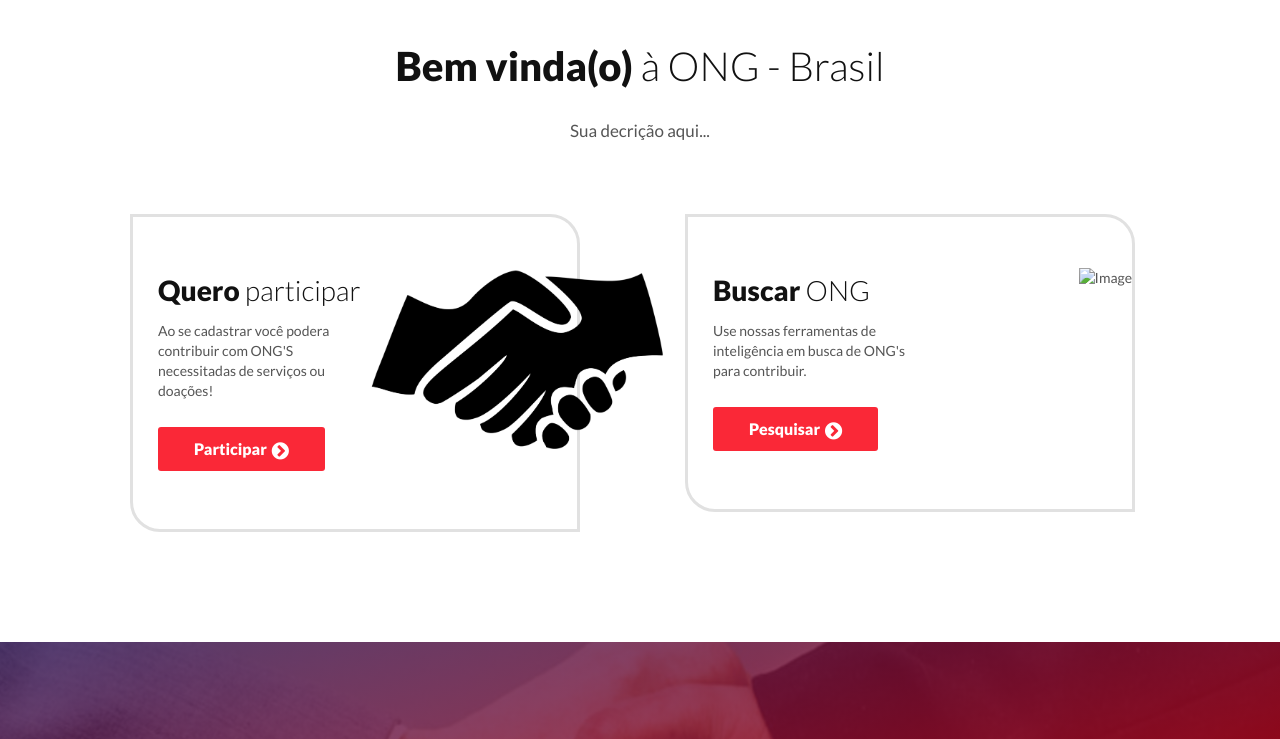
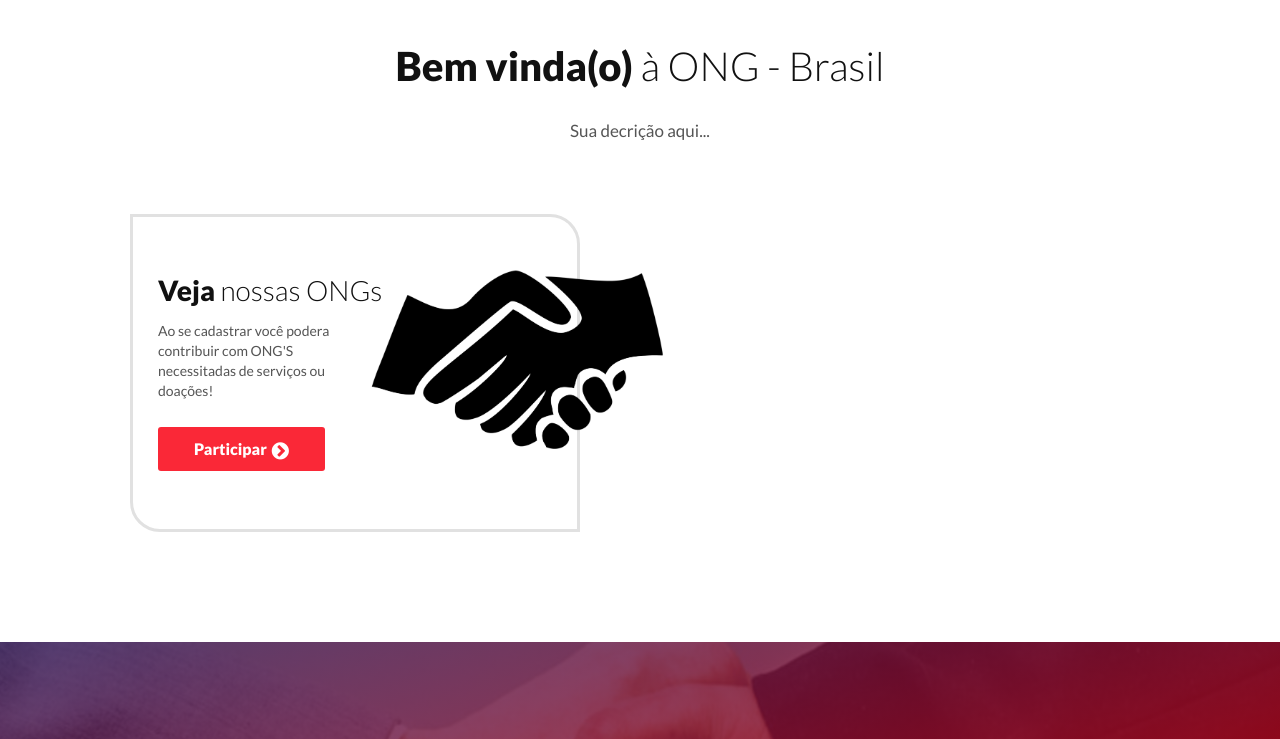
Before and after one commit to suelenquadros/HerokuProjetoFront, a website: page public/Index.html in a window 1280 px wide. Shown: the part 794-1533 px from the top of the page. Drawn offline with Linux system fonts and the light colour scheme.

Commit message:
teste fornt

```diff
--- a/public/Index.html
+++ b/public/Index.html
@@ -59,7 +59,7 @@
             <div class="row">
                 <div class="col-md-6 col-md-push-7">
                     <div class="banner_content">
-                        <h1>ONG Brasil</h1>
+                        <h1>ONGarnizesse</h1>
                         <p>Texto .....<br /> Texto ....</p>
                         <a href="javascript: IniciarCadastro()" class="btn">Participar <span class="angle_arrow"><i class="fa fa-angle-right" aria-hidden="true"></i></span></a>
                     </div>
@@ -97,24 +97,13 @@
                 <div class="looking-counselor">
                     <div class="looking-couns-image"> <img src="assets/images/shake-hands.png" alt="Image" /> </div>
                     <div class="looking-counselor-content">
-                        <h3>Quero <span>participar</span></h3>
+                        <h3>Veja <span>nossas ONGs</span></h3>
                         <p>Ao se cadastrar você podera contribuir com ONG'S necessitadas de serviços ou doações!</p>
                         <a href="ClassificadosListar.html" class="btn">Participar<i class="fa fa-chevron-circle-right" aria-hidden="true"></i></a>
                     </div>
                 </div>
             </div>
-            <div class="col-lg-6 col-sm-6">
-                <div class="looking-counselor">
-                    <div class="looking-couns-image" style="max-width:200px;right:0px"> <img src="assets/images/lupa.png" alt="Image" /> </div>
-                    <div class="looking-counselor-content">
-                        <h3>Buscar <span>ONG</span></h3>
-                        <p>Use nossas ferramentas de inteligência em busca de ONG's para contribuir.</p>
-                        <a href="" class="btn">Pesquisar<i class="fa fa-chevron-circle-right" aria-hidden="true"></i></a>
-                    </div>
-                </div>
-            </div>
-        </div>
-    </div>
+              </div>
 </section>
 <!-- /About -->
 <!-- Fun Facts-->
```
